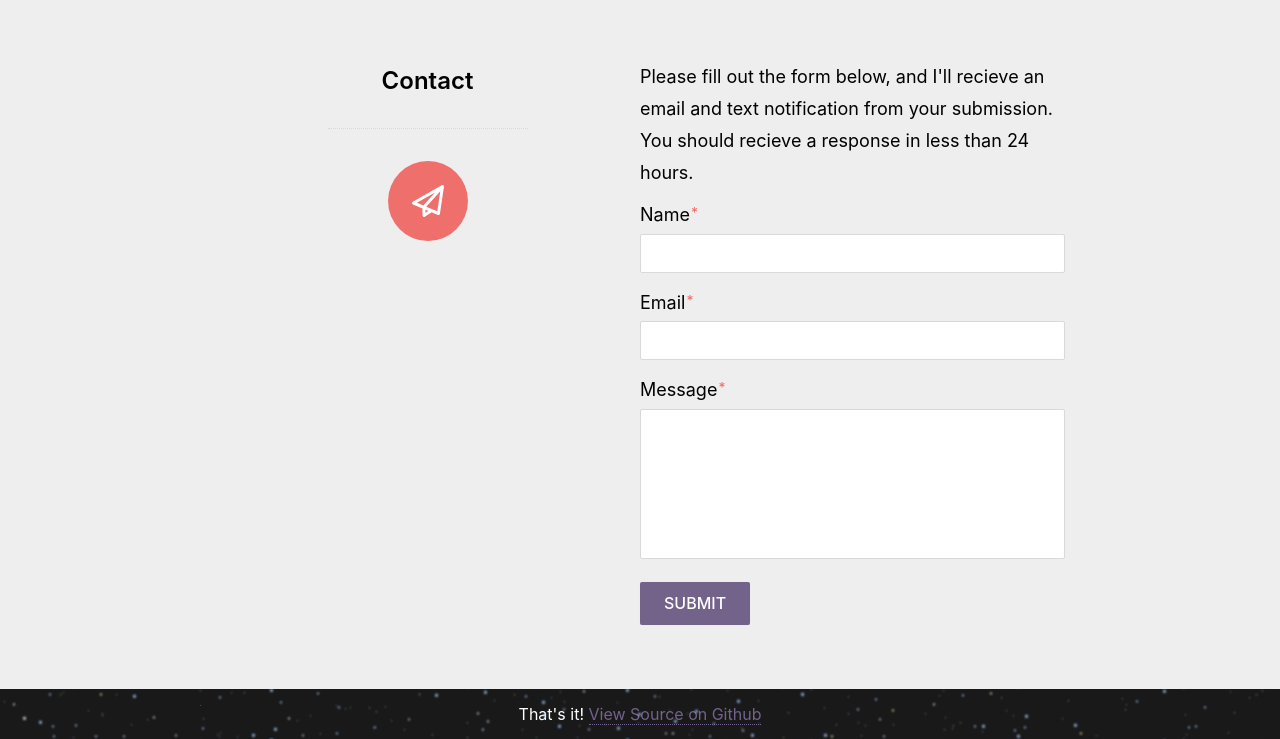
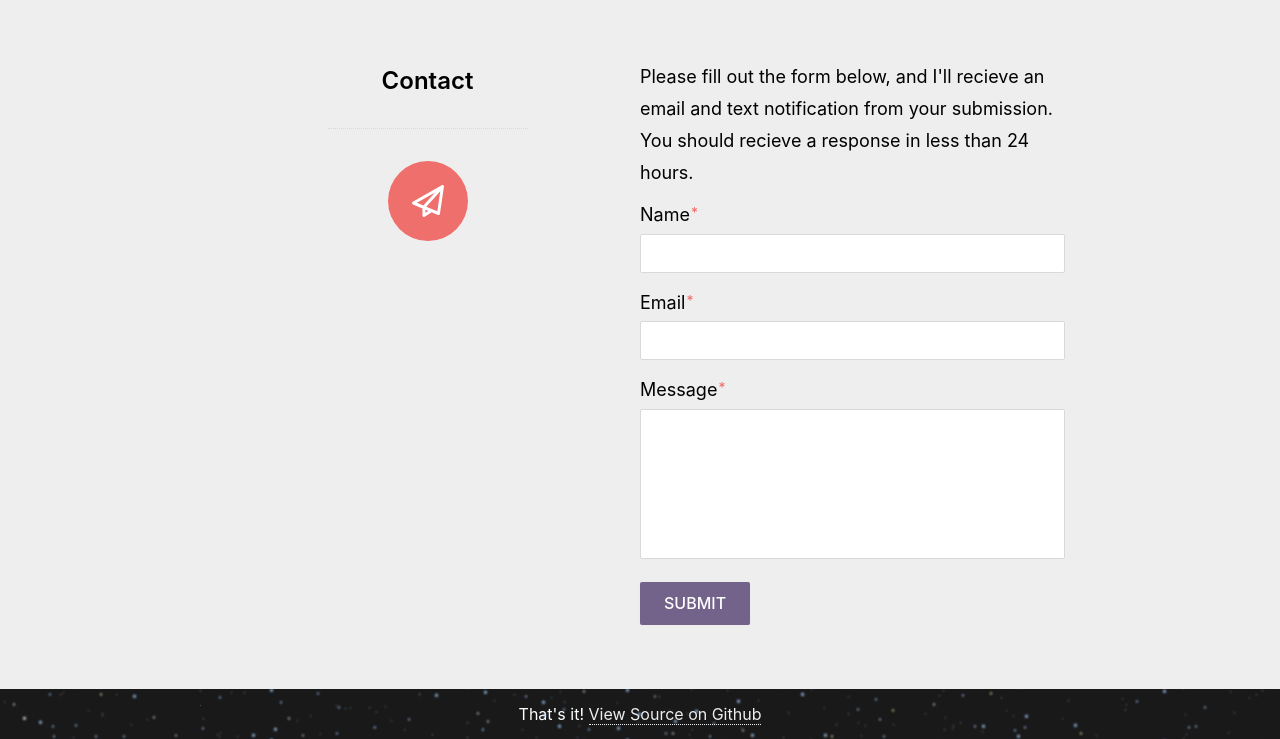
Before and after one commit to vastolf/vincentastolfi.com, a Gatsby site: page / in a window 1280 px wide. In both pictures the pointer is over the link "View Source on Github". Shown: the part 3575-4314 px from the top of the page. Built offline with nearby package versions, Linux system fonts and the light colour scheme; Gatsby itself is replaced by a stand-in of ours.

Commit message:
Update footer link hover color

```diff
--- a/src/components/Footer/styles.css
+++ b/src/components/Footer/styles.css
@@ -14,5 +14,5 @@
 }
 
 .footer a:hover {
-    color: #73628A;
+    color: #eee;
 }
```
